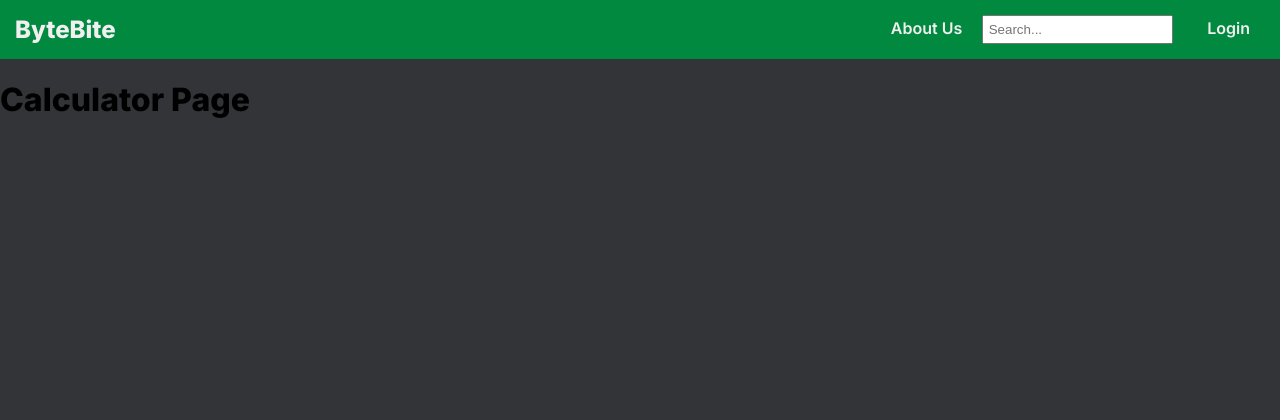
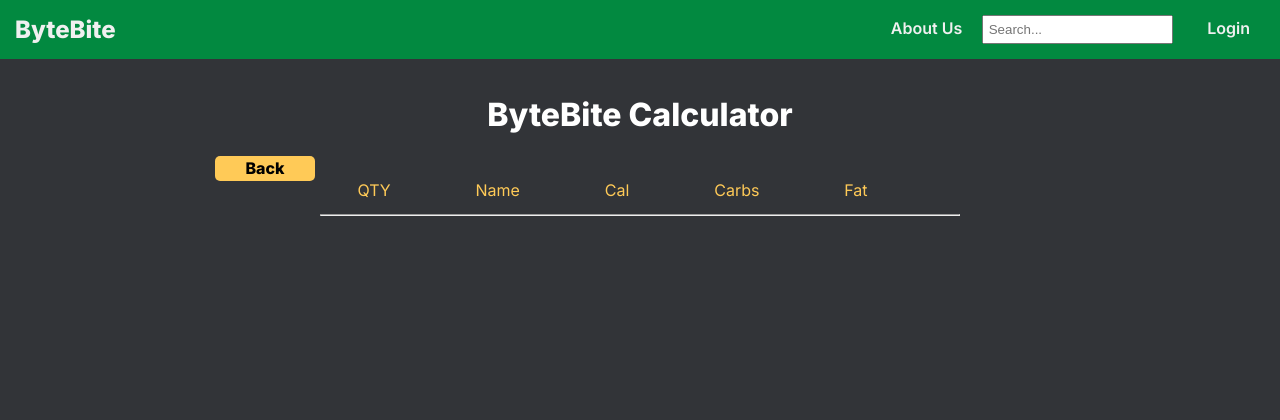
Before and after one commit to sarimeeps/bytebite, a Flask app: page /calculator in a window 1280 px wide. Shown: the top 420 px of the page. Run offline with Flask 3, Linux system fonts and the light colour scheme.

Commit message:
top part done

```diff
--- a/static/styles.css
+++ b/static/styles.css
@@ -277,4 +277,42 @@ button, input[type="submit"] {
     background-color: white;
 }
 
-/* Food Item Page */
+/* Calculator */
+.backbutton{
+    background-color: #FFCA57;
+    text-align: center;
+    color: black;
+    width: 100px;
+    height: 25px;
+    border-radius: 5px;
+    font-weight: bold;
+}
+
+.qty{
+    color: #FFCA57;
+}
+
+.calcname{
+    color: #FFCA57;
+}
+
+.calccal{
+    color: #FFCA57;
+}
+
+.calccarb{
+    color: #FFCA57;
+}
+
+.calcfat{
+    color: #FFCA57;
+}
+
+.calcgrid{
+    border-bottom: white;
+    width: 70%;
+    height: 50px;
+    display: grid;
+    grid-template-areas: 'qty calcname calccal calccarb calcfat';
+    margin-top: 30px;
+}
--- a/templates/calculator.html
+++ b/templates/calculator.html
@@ -1,5 +1,29 @@
 {% extends "_layout.html" %}
 
 {% block content %}
-<h1>Calculator Page</h1>
+<div class = "about-us">
+    <h1>ByteBite Calculator</h1>
+    <a onclick="history.back()">
+        <button class = "backbutton" style = "float: left;">Back</button>
+    </a>
+    <div class = "calcgrid">
+        <div class = "qty">
+            <p>QTY</p>
+        </div>
+        <div class = "calcname">
+            <p>Name</p>
+        </div>
+        <div class = "calccal">
+            <p>Cal</p>
+        </div>
+        <div class = "calccarb">
+            <p>Carbs</p>
+        </div>
+        <div class = "calcfat">
+            <p>Fat</p>
+        </div>
+    </div>
+    <hr style = "width: 75%; margin-top: 0;">
+
+</div>
 {% endblock %}
```
